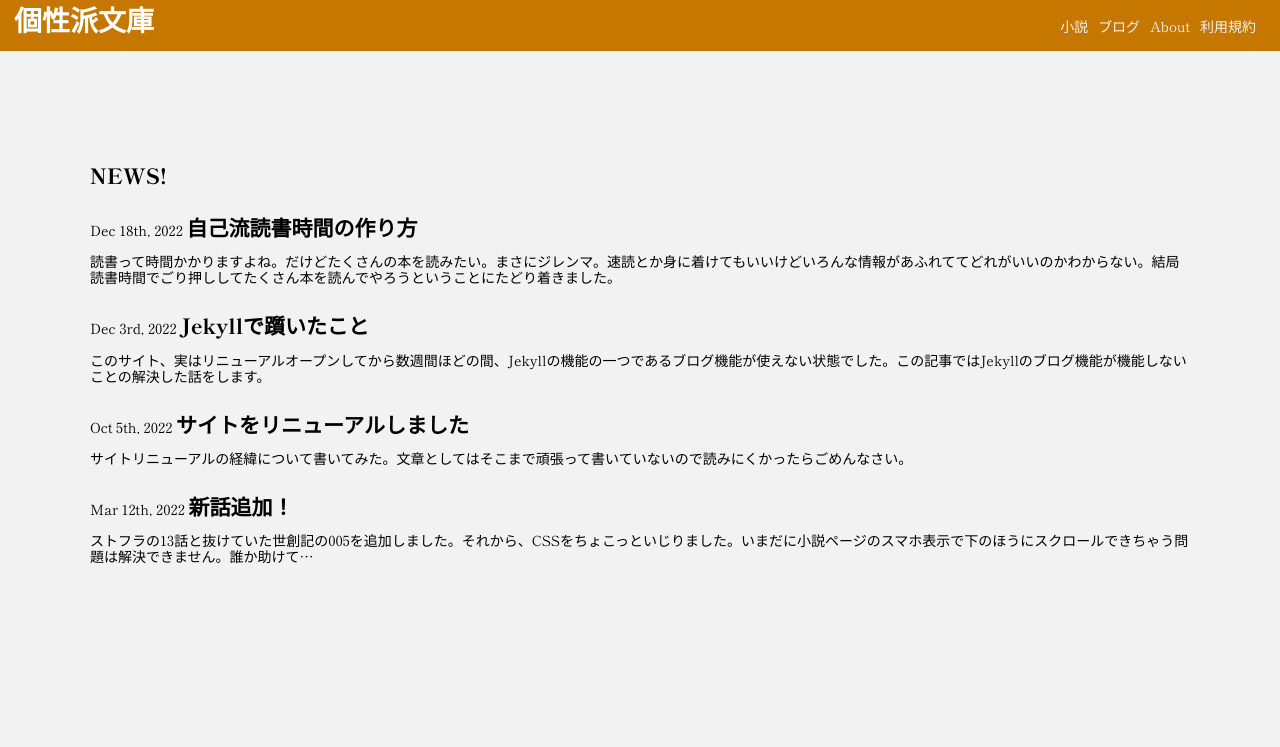
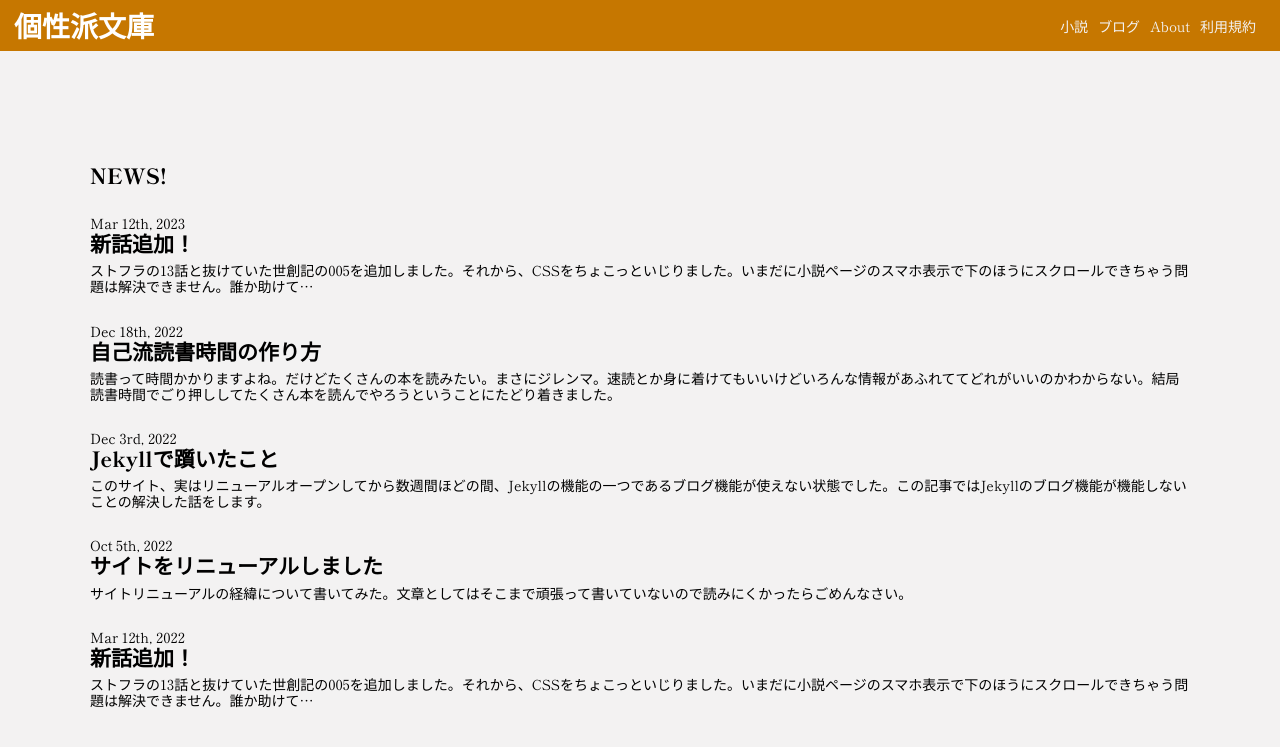
Before and after one commit to koseihabunnko/koseihabunnko.github.io, a Jekyll site: the page built from blog.html, in a window 1280 px wide and 900 px high. Shown: the top 747 px of the window. Built offline with Jekyll 4.4.1, drawn with Linux system fonts in a browser that asks for light colours.

Commit message:
いろいろ修正

```diff
--- /dev/null
+++ b/_posts/2023-03-12-added-new-story.md
@@ -0,0 +1,24 @@
+---
+layout: post
+title: "新話追加！"
+---
+ストフラの13話と抜けていた世創記の005を追加しました。それから、CSSをちょこっといじりました。いまだに小説ページのスマホ表示で下のほうにスクロールできちゃう問題は解決できません。誰か助けて…
+
+
+# ストフラ13話、世創記005追加
+
+どうも、お久しぶりです。管理人のToYamaです。
+
+## まずは謝罪を
+
+**世創記の005を抜かして申し訳ございませんでした。**
+
+というのもよくわからないけど005をすっ飛ばしてたんですね。謎。そもそも世創記のナンバリングがほかの小説とちょっと違って、ほかの小説は大体順番にナンバリングしているんですが、世創記のナンバリングは10の位が章で、1の位が話で分けているんですね。零の〇章だけ例外ですが…だから綺麗に並んでいるもんだと思い込んで数字を眺めると飛ばしちゃうことがしばしば。
+
+ナンバリングで思い出したけど、WindowsのExplolerって漢数字を順番に並べてくれないんですね。ミカフラとかストフラは第〇号ってファイル名で送られてくるんですが、〇がすべて漢数字できれいにソートしないんですね。これも作業のミスにつながりかねないと前々から思っているんですが、いまだに改善していません。プログラムでリネームできればいいんですけど、漢数字って整数じゃなくて文字列として扱わないといけないからちょっと書くのが面倒なんだよね…
+
+## 鬼詠雪介がLINEのオプチャでなんか言ってた
+
+![オプチャで宣言する鬼詠](/assets/img/2023-03-12-screen-shot.webp)
+
+シルバートワイライト編がなにかよくわかりませんが、頑張って書くみたいです。時間があったら僕も小説閲覧ページをもっとリッチにしたいなぁ…
--- a/assets/css/main.css
+++ b/assets/css/main.css
@@ -1,11 +1,15 @@
 ---
 ---
+:root {
+  --background-color: #F3F2F2;
+  --second-color: #c67700;
+  --accent-color: #945400;
+  font-size: 10.5pt;
+}
 
-:root{
-  --background-color:#F3F2F2;
-  --second-color:#c67700;
-  --accent-color:#945400;
-  font-size: 10.5pt;
+code{
+  background-color: #5c5c5c;
+  color: white;
 }
 
 /*ヘッダー*/
@@ -22,23 +26,22 @@
 }
 
 .header__logo {
-  height: 2rem;
-  line-height: 1rem;
   color: white;
   margin: 0;
 }
 
-.header__logo-link{
+.header__logo-link {
   color: inherit;
   text-decoration: none;
-  font-size: 100%;
+  font-size: 2rem;
+  line-height: 0;
 }
 
-.header__menu-button{
+.header__menu-button {
   display: none;
 }
 
-.header__menu-button-label{
+.header__menu-button-label {
   display: none;
 }
 
@@ -74,7 +77,7 @@
   box-shadow: 0 0 10px 0 black;
 }
 
-.header__dropdown-list-irem {
+.header__dropdown-list-item {
   list-style: none;
   margin-top: 0.25rem;
 }
@@ -85,42 +88,44 @@
 
 /*メイン*/
 
-.main{
+.main {
   background-color: var(--background-color);
 }
 
-.main__title{
+.main__title {
   align-items: baseline;
   border-color: var(--accent-color);
 }
 
-.section{
-  width: 100dvw;
+.section {
+  width: 70dvw;
   padding: 5dvw;
+  margin: 3rem auto auto auto;
   box-sizing: border-box;
 }
 
-.section__novel-author{
+.section__novel-author {
   text-align: right;
 }
 
-.section__body{
+.section__body {
   margin: 0.5rem 0 0.5rem 0.5rem;
 }
 
-.section__button{
+.section__button {
   margin: auto 0 auto auto;
 }
 
-.full-screen-section{
+.full-screen-section {
   width: 100dvw;
   height: 100dvh;
   padding: 10vmin;
   display: flex;
   box-sizing: border-box;
+  overflow: hidden;
 }
 
-.full-screen-section--align-center{
+.full-screen-section--align-center {
   width: 100dvw;
   height: 100dvh;
   padding: 10vmin;
@@ -129,137 +134,139 @@
   box-sizing: border-box;
 }
 
-.full-screen-section__wrap{
+.full-screen-section__wrap {
   width: 100%;
   height: 80%;
-  background-color: ;
 }
 
-.section{
-  width: 70%;
-  margin: 0 auto;
-  padding: 0;
-}
-
-.full-screen-section__title{
+.full-screen-section__title {
   width: 100%;
   margin: 1rem 0;
 }
 
-.first-section{
+.first-section {
   display: flex;
   align-items: center;
-  background-size:cover;
+  background-size: cover;
   background-position: right bottom;
   background-image: url({{ "/assets/img/top-page.webp" | relative_url }});
 }
 
-.first-section__wrap{
+.first-section__wrap {
   padding: 1rem;
   color: #000000;
   text-shadow: 0 0 10px #ffffff;
   background-color: #f3f2f28a;
 }
 
-.first-section__title{
-}
+.first-section__title {}
 
-.first-section__body{
+.first-section__body {
   width: 12rem;
 }
 
 
-.blog{
+.blog {
   padding: 5% 30%;
   line-height: 1.5rem;
 }
 
-.blog p{
+.blog p {
   margin-top: 0.5rem;
   margin-bottom: 0;
 }
 
-.blog>h1+p{
+.blog>h1+p {
   margin-top: 1rem;
 }
 
-.blog__title{
+.blog__title {
   font-size: 2.5rem;
   border-bottom: 3px double var(--second-color);
   height: 2.5rem;
 }
 
-.blog h1{
+.blog h1 {
   margin-top: 4rem;
   margin-bottom: 0;
 }
 
-.blog h2{
+.blog h2 {
   margin-top: 3rem;
 }
 
-.blog img{
+.blog img {
   width: 100%;
 }
 
-.post-list{
+.post-list {
   padding-left: 0;
+  height: 100%;
+  overflow: clip;
 }
 
-.post-list__item{
+.post-list__item {
   list-style: none;
   margin: 2rem 0;
 }
-.post-list__time{
+
+.post-list__time {
+  display: block;
+}
+
+.post-list__title {
   display: inline;
 }
-.post-list__title{
-  display: inline;
-}
-.post-list__link{
+
+.post-list__link {
   text-decoration: none;
   color: inherit;
 }
-.post-list__link:hover{
+
+.post-list__link:hover {
   text-decoration: underline;
 }
 
-.post-list__excerpt{
+.post-list__excerpt {
   margin-top: 0.5rem;
 }
 
+.post-list__excerpt>p{
+  margin: 0;
+}
 
-.slider{
+
+.slider {
   display: flex;
   overflow-x: auto;
   scroll-behavior: smooth;
   background-color: var(--second-color);
-  height:70%;
+  height: 70%;
 }
 
-.slider__item{
+.slider__item {
   scroll-snap-align: start;
   flex-shrink: 0;
   margin: 0.5rem;
 }
 
-.card{
+.card {
   width: 20rem;
   padding: 0.5rem;
   background-color: var(--background-color);
   position: relative;
 }
 
-.card__title{
+.card__title {
   text-align: center;
   margin: 0.75rem auto;
 }
 
-.card__author{
+.card__author {
   text-align: right;
 }
 
-.card__body{
+.card__body {
   height: 70%;
   overflow: hidden;
   text-overflow: ellipsis;
@@ -267,13 +274,13 @@
   line-height: 1.5rem;
 }
 
-.card__button{
+.card__button {
   position: absolute;
   right: 0.5rem;
   bottom: 0.5rem;
 }
 
-.button{
+.button {
   display: block;
   padding: 0.5rem 1rem;
   background-color: #945400;
@@ -284,7 +291,7 @@
   width: max-content;
 }
 
-.button:hover{
+.button:hover {
   background-color: #b66700;
 }
 
@@ -301,13 +308,22 @@
 }
 
 .footer__lists {
-  margin-right: 10%;
-  margin-bottom: 5%;
+  width: 100%;
+  padding: 0;
+}
+
+.footer__lists>h3{
+  margin: 0;
+}
+
+.footer-list{
+  padding: 0 0 1rem 0;
+  margin: 0;
 }
 
 .footer-list__item {
   list-style: none;
-  margin-left: 1rem;
+  margin-left: 0.5rem;
 }
 
 .footer-list__link {
@@ -320,62 +336,78 @@
 }
 
 @media screen and (max-width:480px) {
-  .header__navigation{
+  .header__navigation {
     display: none;
   }
-  .header__menu-button{
+
+  .header__menu-button {
     display: none;
   }
-  .header__menu-button-label{
+
+  .header__menu-button-label {
     display: block;
     height: 100%;
+    margin: 0 0 0 auto;
   }
-  .header__item{
+
+  .header__item {
     width: 100%;
+    font-size: 2rem;
   }
-  .header__item-container{
+
+  .header__item-container {
     display: block;
-    text-align: center;
-    width: 100%;
+    width: 80%;
+    margin: 4rem auto;
+    padding: 0;
   }
-  .header__menu-button:checked ~ .header__navigation{
+
+  .header__menu-button:checked~.header__navigation {
     display: flex;
     position: fixed;
     bottom: 0;
     left: 0;
     z-index: 100;
     width: 100dvw;
-    height: 90dvh;
-    align-items: center;
+    height: calc(100dvh - 3.5rem);
     background-color: #b66700c2;
-    text-shadow: 0 0 10pt #000000;
   }
-  .section{
-    padding: 3dvw;
+
+  .header__item:hover .header__dropdown-list{
+    display: none;
   }
-  .full-screen-section{
+  .section {
+    padding: 5%;
+    margin: 0;
+    width: 100%;
+  }
+
+  .full-screen-section {
     padding: 5vmin;
   }
-  .blog{
+
+  .blog {
     padding: 5%;
+    margin-top: 3rem;
   }
-  .post-list{
+
+  .post-list {
     padding: 0;
   }
-  .post-list__item{
+
+  .post-list__item {
     margin-top: 3rem;
   }
-  .post-list__item:first-child{
+
+  .post-list__item:first-child {
     margin-top: 0;
   }
-  .post-list__time{
+
+  .post-list__time {
     display: block;
   }
-  .card{
+
+  .card {
     width: 90%;
   }
-  .footer-list{
-    margin: 0;
-    padding: 0;
-  }
 }
--- a/assets/css/novel.css
+++ b/assets/css/novel.css
@@ -7,9 +7,11 @@ html{
   text-size-adjust: none;
   writing-mode: vertical-rl;
   height: 100dvh;
+  margin: 0;
 }
 body{
   height: 100dvh;
+  margin: 0;
 }
 
 li {
--- a/novel.html
+++ b/novel.html
@@ -18,7 +18,8 @@ title: 小説
   <h3 class="section__title">ミソロジーオブフォーゴッデス</h3>
   <div class="section__novel-author">雪</div>
   <p class="section__body">{% include mythology-of-four-gods.txt %}</p>
-  <a href="{{ "/novel/mythology-of-four-gods/table-of-contents.html" | relative_url }}" class="section__button button">目次</a>
+  <a href="{{ "/novel/mythology-of-four-gods/table-of-contents.html" | relative_url }}"
+    class="section__button button">目次</a>
 </section>
 <section class="section" id="inheritance-child">
   <h3 class="section__title">インヘリタンスチャイルド</h3>
@@ -30,5 +31,6 @@ title: 小説
   <h3 class="section__title">世創記</h3>
   <div class="section__novel-author">水天久麻</div>
   <p class="section__body">{% include world-creation-log.txt %}</p>
-  <a href="{{ "/novel/world-creation-log/table-of-contents.html" | relative_url }}" class="section__button button">目次</a>
+  <a href="{{ "/novel/world-creation-log/table-of-contents.html" | relative_url }}"
+    class="section__button button">目次</a>
 </section>
```
